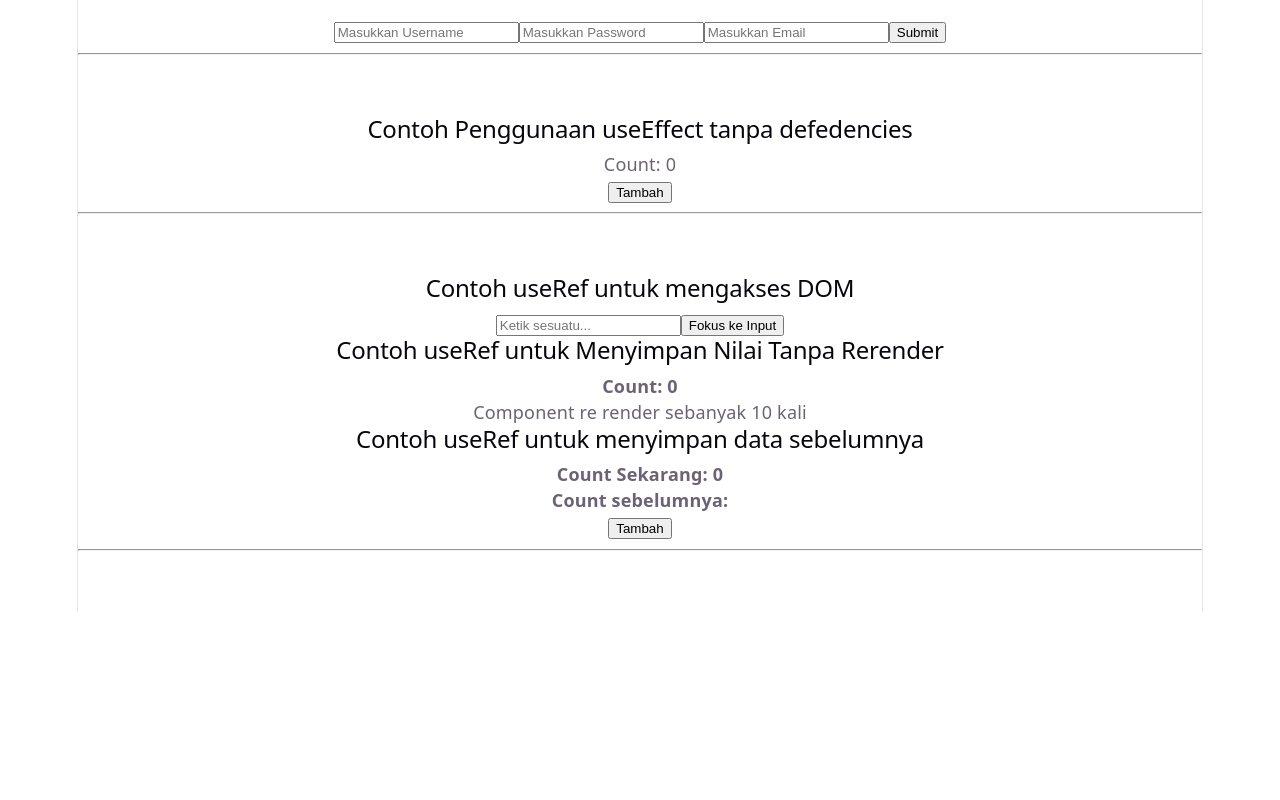
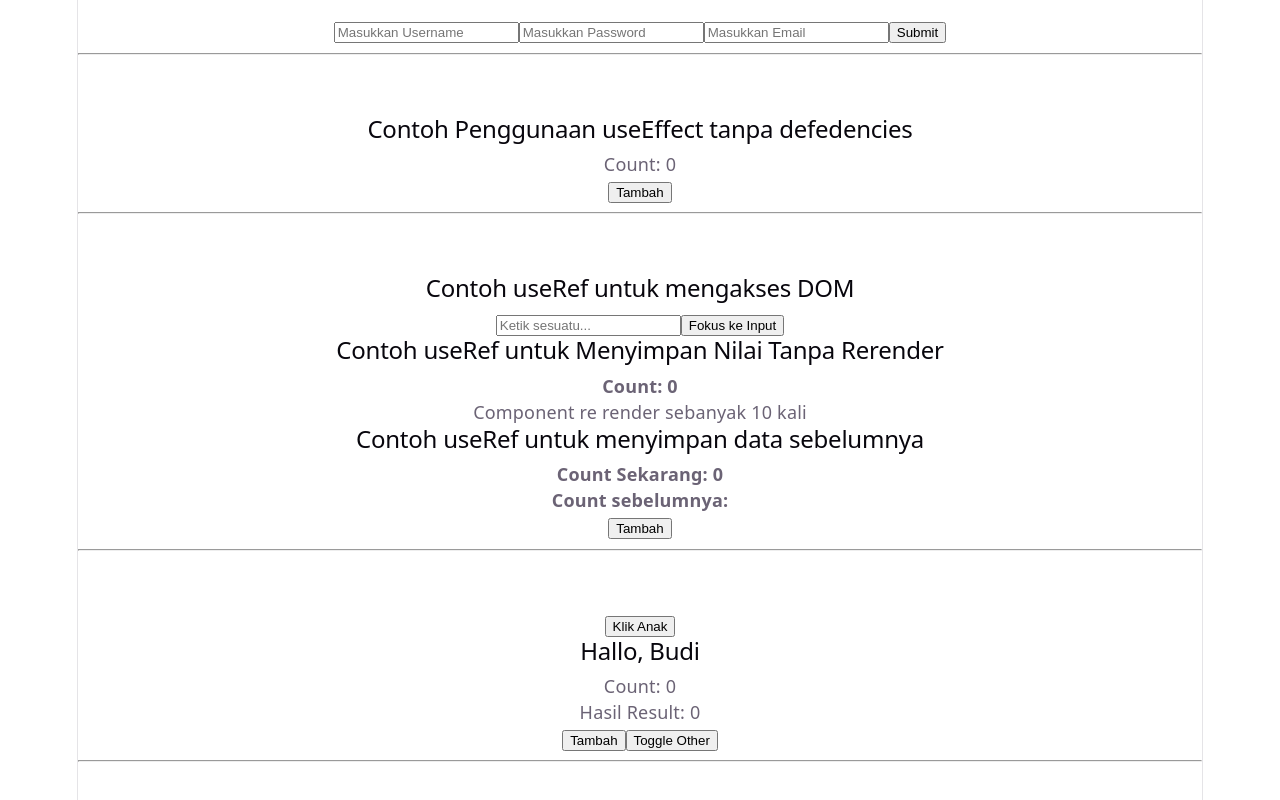
Before and after one commit to fadilahyudapratama/learn-react-basic, a React (Vite) app: page / in a window 1280 px wide. Shown: the part 2952-3752 px from the top of the page. Before the commit the page ends 3563 px from the top, so only its background shows below. Built offline with nearby package versions, Linux system fonts and the light colour scheme.

Commit message:
belajar tentang memoization di react.  React memo untuk mencegah re render component jika props tidak berubah. useMemo: mencegah perhitungan ulang yang berat dengan mentimpan hasilnya. useCallback: mencegah pembuatan ulang fungsinya agar referensinya tetap sama

```diff
--- a/src/App.jsx
+++ b/src/App.jsx
@@ -10,6 +10,7 @@ import ListKeys from './component/ListKeys';
 import Form from './component/Form';
 import UseEffect from './component/UseEffect';
 import UseRef from './component/UseRef';
+import Memoization from './component/Memoization';
 
 function App() {
   const name = "fadhilah Yuda Pratama";
@@ -50,6 +51,9 @@ function App() {
       <Section>
         <UseRef />
       </Section>
+      <Section>
+        <Memoization />
+      </Section>
     </div>
   )
 }
--- /dev/null
+++ b/src/component/Memoization.jsx
@@ -0,0 +1,40 @@
+import React, { useCallback, useMemo, useState } from "react";
+
+const Child = React.memo(({ name }) =>{
+    console.log('Render Child');
+    return <h2>Hallo, { name } </h2>
+});
+const Childv2 = React.memo(({ onClick }) => {
+    console.log("Render Childv2");
+    return <button onClick={onClick}>Klik Anak</button>
+})
+
+function Memoization(){
+    const [count, setCount] = useState(0);
+    const [other, setOther] = useState(false);
+
+    const expensiveCalculation = (num) => {
+        console.log("Hitung Ulang .....");
+        for(let i = 0; i < 1000000000; i++ ){}
+        return num * 2;
+    }
+
+    const handleClick = useCallback(() => {
+        console.log("button diklik");
+    })
+
+    const result = useMemo(() => expensiveCalculation(count, [count]))
+    return (
+        <div>
+            <Childv2 onClick={handleClick} />
+            <Child name="Budi" />
+            <p>Count: { count } </p>
+            <p>Hasil Result: { result }</p>
+            <button onClick={() => setCount(count + 1)}>Tambah</button>
+            <button onClick={() => setOther(!other)}>Toggle Other</button>
+
+        </div>
+    )
+}
+
+export default Memoization;
```
